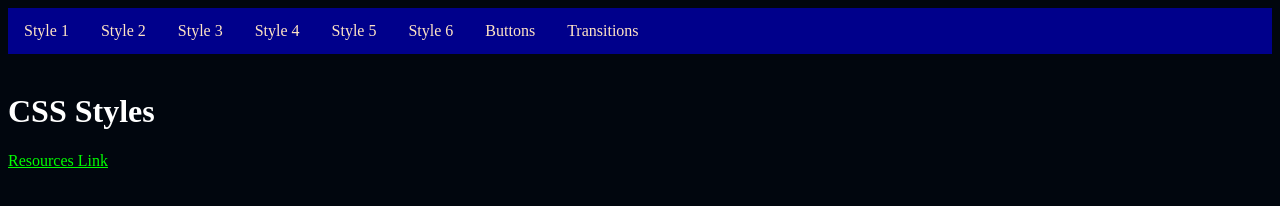
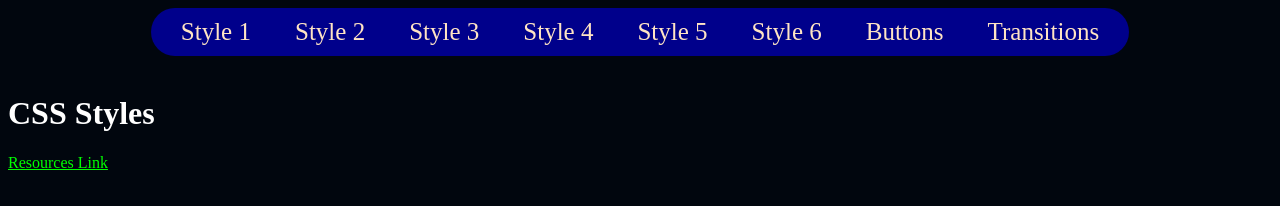
Before and after one commit to skandasamy955/Tinovation_Explore, a plain HTML site: page index.html in a window 1280 px wide. Drawn offline with Linux system fonts and the light colour scheme.

Commit message:
Update style for nav bar

```diff
--- a/index.html
+++ b/index.html
@@ -8,7 +8,7 @@
     <link rel="stylesheet" href="styles.css">
 </head>
     <body>
-        <div class="topbar">
+        <nav class="nav-text">
             <a href="" target="_self">Style 1</a>
             <a href="" target="_self">Style 2</a>
             <a href="" target="_self">Style 3</a>
@@ -16,8 +16,8 @@
             <a href="" target="_self">Style 5</a>
             <a href="" target="_self">Style 6</a>
             <a href="" target="_self">Buttons</a>
-            <a href="" target="_self">Transitions</a>
-        </div>
+            <a href="Transitions.html" target="_self">Transitions</a>
+        </nav>
 
         <br>
 
--- a/styles.css
+++ b/styles.css
@@ -8,23 +8,28 @@ body {
     color: rgb(0, 255, 0);
 }
 
-.topbar a {
-    float: left;
+nav a {
+    /* float: left; */
     color:bisque;
     text-align: center;
-    padding: 14px 16px;
     text-decoration: none; /* prevents link underline */
-    font-size: medium;
+    font-size: 25px;
+    /* font-family: comic-sans; */
+    padding: 14px 20px;
 }
 
-.topbar {
+nav {
     background-color:darkblue;
     overflow: hidden;
     /* overflow deals with items that do not fit their size restrictions */
-    width:100%;
-    margin: 0;
+    width: max-content;
+    height: min-content;
+    margin: auto;
+    text-align: center;
+    padding: 10px;
+    border-radius: 25px;
 }
 
-.topbar a:hover {
+nav a:hover {
     background-color: crimson;
 }
```
